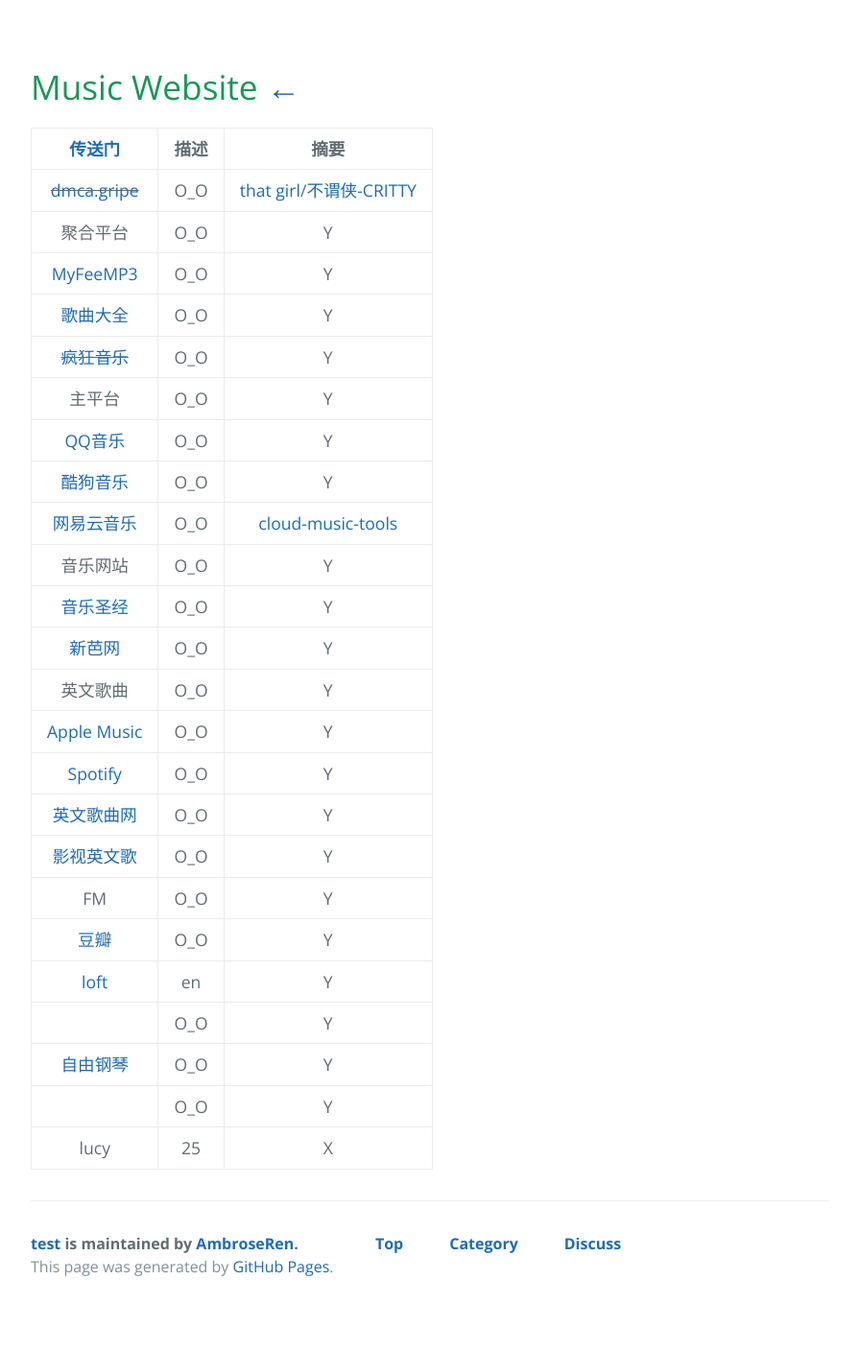
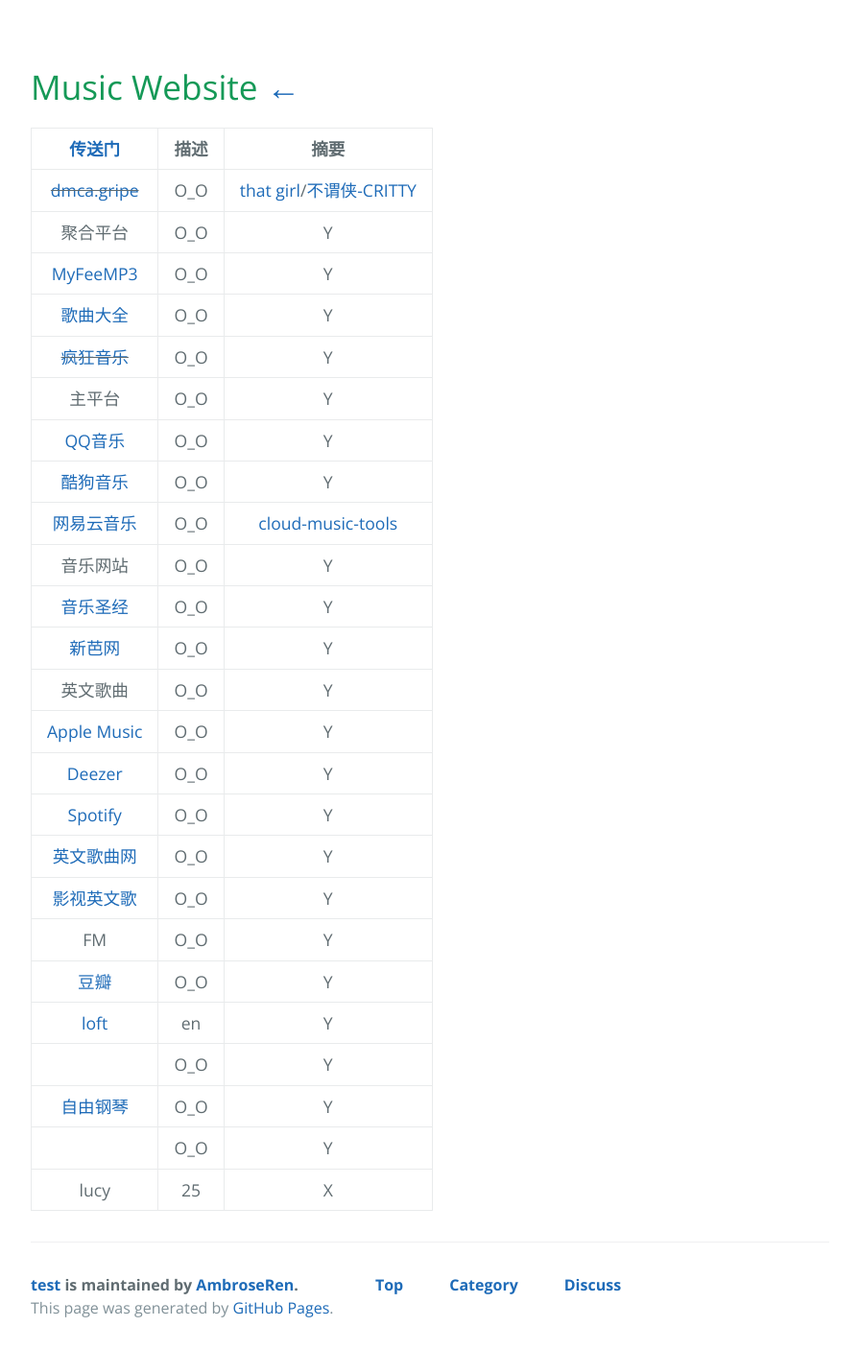
Before and after one commit to AmbroseRen/test, a Jekyll site: the page built from Art/Music/index.md, in a window 1280 px wide. Shown: the whole page at 96% size, without its empty margins (128-1023 px from the left). Built offline with Jekyll 4.4.1, drawn with Linux system fonts in a browser that asks for light colours; nearby versions of some CDN libraries; our own code applies the rules of GitHub Pages for plain Markdown files; library files that are not in the unit come from our copies; the repository's description, which GitHub fills in, is left out; before the commit the page ends 1364 px from its top, so only the background shows below that.

Commit message:
Update index.md

```diff
--- a/Art/Music/index.md
+++ b/Art/Music/index.md
@@ -38,6 +38,7 @@
 | [新芭网](https://www.sin80.com/artist/beethoven) | O_O | Y |
 | 英文歌曲 | O_O | Y |
 | [Apple Music](https://music.apple.com/cn/browse) | O_O | Y |
+| [Deezer](https://www.deezer.com/) | O_O | Y |
 | [Spotify](https://open.spotify.com/?_ga=2.75141078.596545230.1607582361-711400396.1607582361) | O_O | Y |
 | [英文歌曲网](http://www.ywg7.com/) | O_O | Y |
 | [影视英文歌](https://www.tunefind.com/movie/zootopia-2016) | O_O | Y |
```
